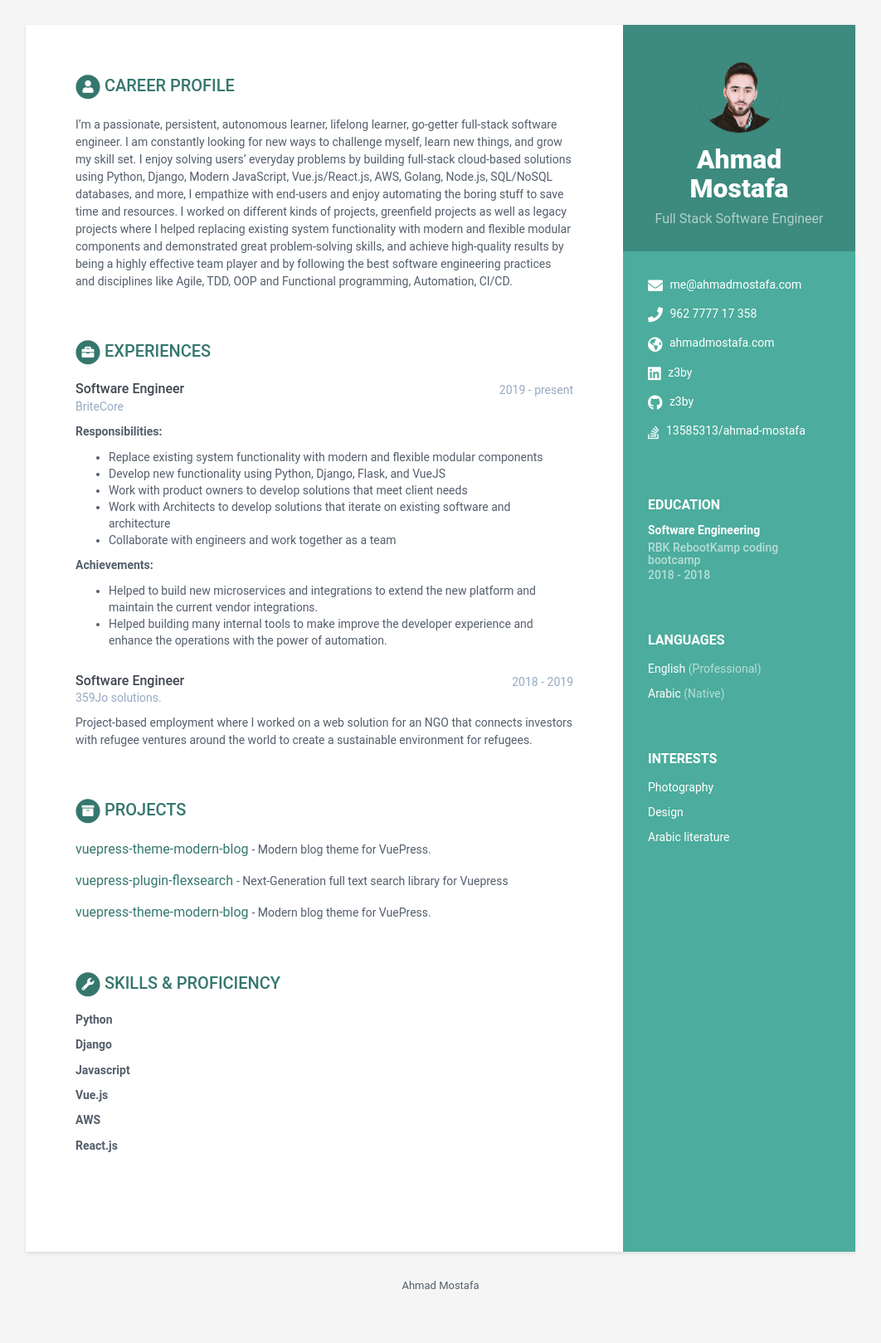
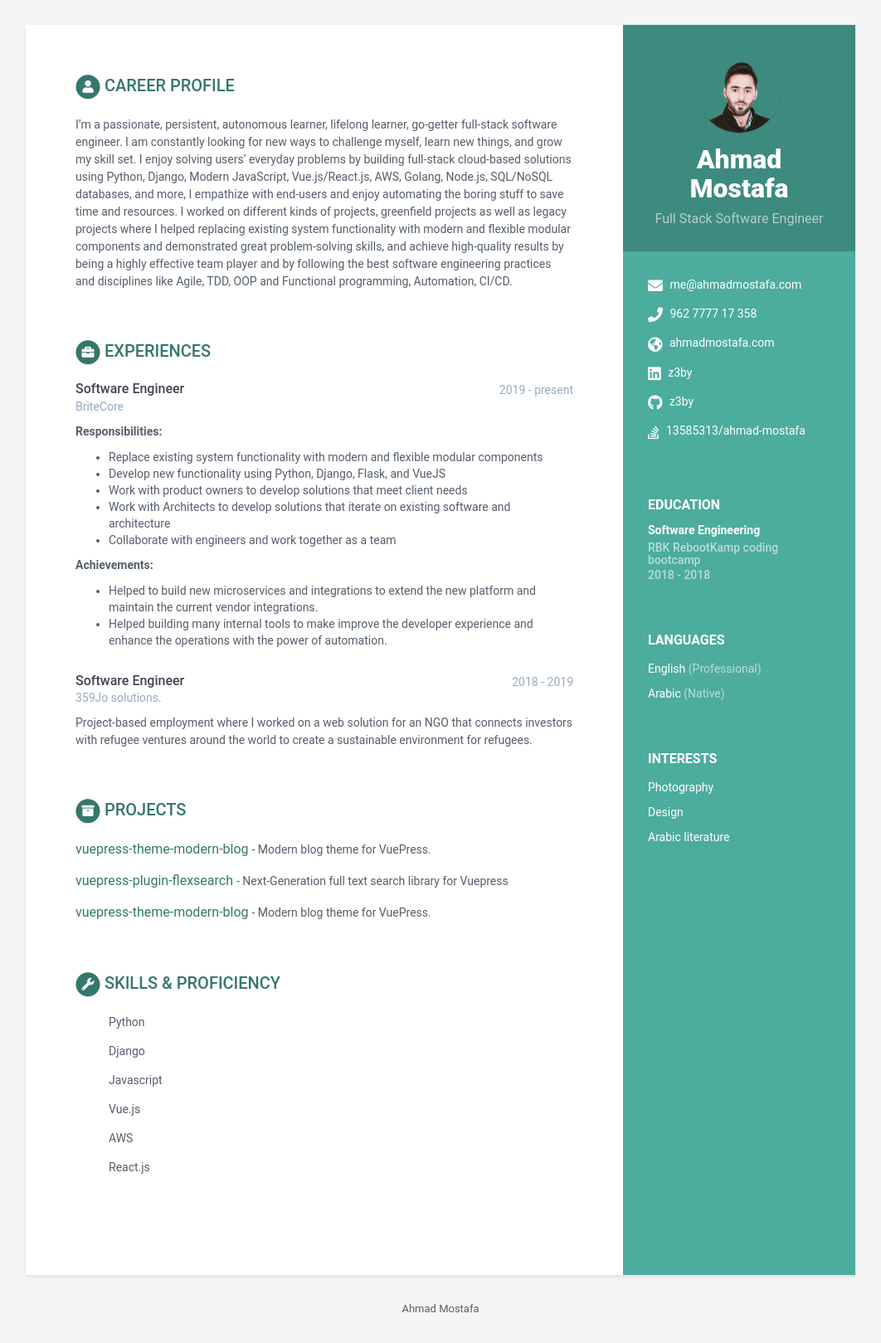
Before and after one commit to z3by/z3by.github.io, a Jekyll site: the page built from index.html, in a window 1280 px wide. Shown: the whole page at 83% size, without its empty margins (109-1171 px from the left). Built offline with Jekyll 4.4.1, drawn with Linux system fonts in a browser that asks for light colours; before the commit the page ends 1591 px from its top, so only the background shows below that.

Commit message:
Update skills.html

```diff
--- a/_includes/skills.html
+++ b/_includes/skills.html
@@ -11,13 +11,13 @@
   </h2>
 
   <div class="skillset">
-
-    {% for skill in skills.toolset %}
-    <div class="item">
-      <h3 class="level-title">{{ skill.name }}</h3>
-    </div><!--//item-->
-    {% endfor %}
-
+    <ul>
+      {% for skill in skills.toolset %}
+      <li class="item">
+        <span class="level-title">{{ skill.name }}</span>
+      </li><!--//item-->
+      {% endfor %}
+    </ul>
   </div>
 
 </section><!--//skills-section-->
```
